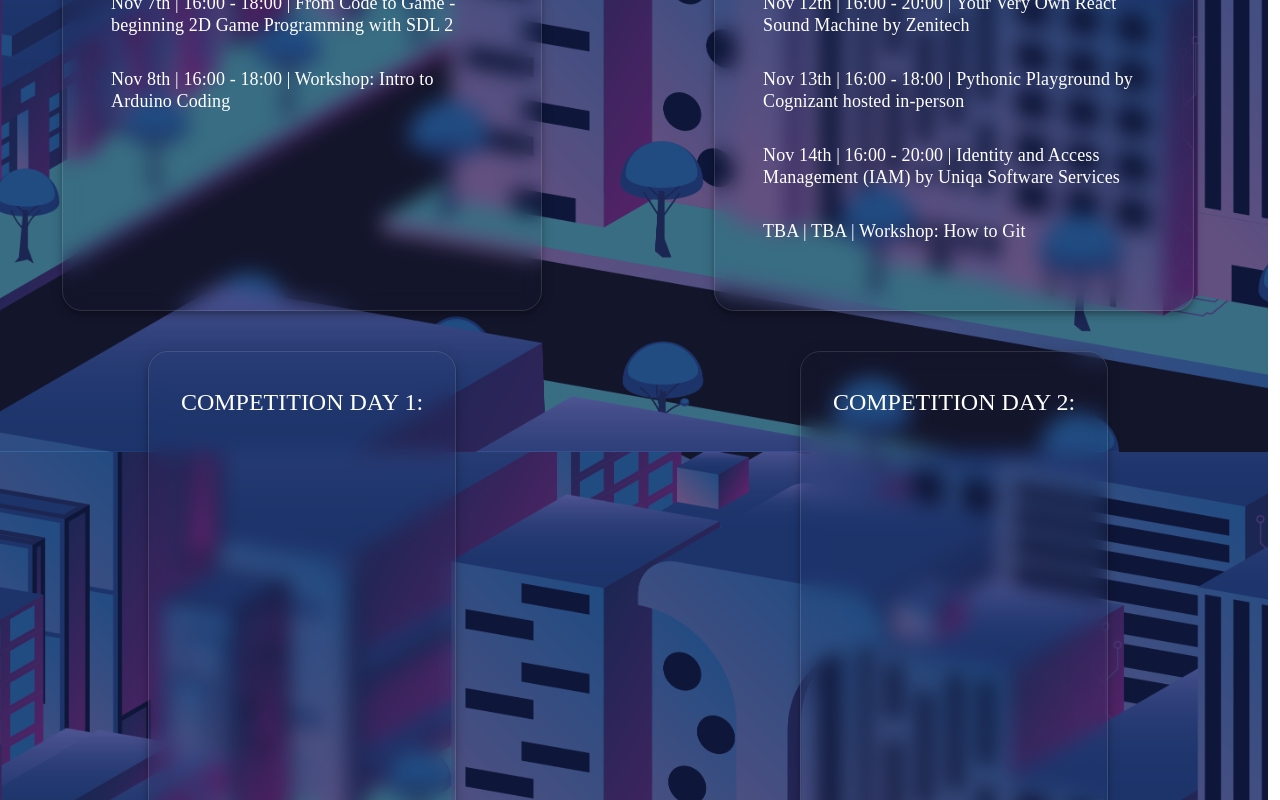
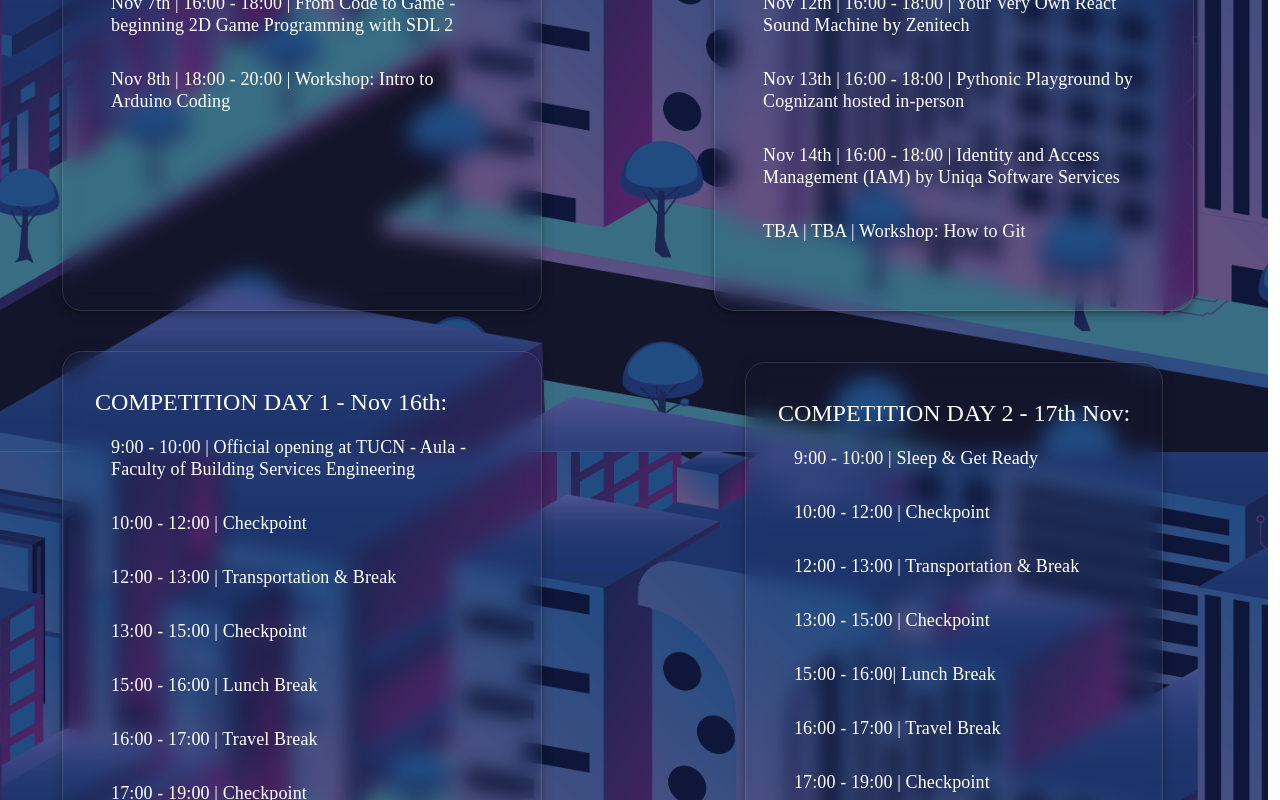
Before and after one commit to bestcluj/coderun-2024, a Vue app: page /schedule in a window 1280 px wide. Shown: the part 400-1200 px from the top of the page. Built offline with nearby package versions, Linux system fonts and the light colour scheme; a web font is replaced by a local one.

Commit message:
updated schedule info

```diff
--- a/src/views/schedule-view.vue
+++ b/src/views/schedule-view.vue
@@ -27,7 +27,7 @@
             beginning 2D Game Programming with SDL 2
           </v-card-text>
           <v-card-text class="font-mic">
-            Nov 8th | 16:00 - 18:00 | Workshop: Intro to Arduino Coding
+            Nov 8th | 18:00 - 20:00 | Workshop: Intro to Arduino Coding
           </v-card-text>
         </v-card>
       </v-col>
@@ -40,13 +40,13 @@
             Nov 11th | 16:00 - 18:00 | Django + Python for Web Development
           </v-card-text>
           <v-card-text class="font-mic">
-            Nov 12th | 16:00 - 20:00 | Your Very Own React Sound Machine by Zenitech
+            Nov 12th | 16:00 - 18:00 | Your Very Own React Sound Machine by Zenitech
           </v-card-text>
           <v-card-text class="font-mic">
             Nov 13th | 16:00 - 18:00 | Pythonic Playground by Cognizant hosted in-person
           </v-card-text>
           <v-card-text class="font-mic">
-            Nov 14th | 16:00 - 20:00 | Identity and Access Management (IAM) by Uniqa Software Services
+            Nov 14th | 16:00 - 18:00 | Identity and Access Management (IAM) by Uniqa Software Services
           </v-card-text>
           <v-card-text class="font-mic">
             TBA | TBA | Workshop: How to Git
@@ -59,14 +59,56 @@
       <v-col class="ma-2 align-center">
         <v-card outlined dark class="pa-8 elevation-5 font-faq question-glass-bg"
                 style="border-radius:20px; background-color:rgba(255,255,255, 0%);">
-          COMPETITION DAY 1:
+          COMPETITION DAY 1 - Nov 16th:
+          <v-card-text class="font-mic">
+            9:00 - 10:00 | Official opening at TUCN - Aula - Faculty of Building Services Engineering
+          </v-card-text>
+          <v-card-text class="font-mic">
+            10:00 - 12:00 | Checkpoint
+          </v-card-text>
+          <v-card-text class="font-mic">
+            12:00 - 13:00 | Transportation & Break
+          </v-card-text>
+          <v-card-text class="font-mic">
+            13:00 - 15:00 | Checkpoint
+          </v-card-text>
+          <v-card-text class="font-mic">
+            15:00 - 16:00 | Lunch Break
+          </v-card-text>
+          <v-card-text class="font-mic">
+            16:00 - 17:00 | Travel Break
+          </v-card-text>
+          <v-card-text class="font-mic">
+            17:00 - 19:00 | Checkpoint
+          </v-card-text>
         </v-card>
       </v-col>
 
       <v-col class="ma-2 align-center">
         <v-card outlined dark class="pa-8 elevation-5 font-faq question-glass-bg"
                 style="border-radius:20px; background-color:rgba(255,255,255, 0%);">
-          COMPETITION DAY 2:
+          COMPETITION DAY 2 - 17th Nov:
+          <v-card-text class="font-mic">
+            9:00 - 10:00 | Sleep & Get Ready
+          </v-card-text>
+          <v-card-text class="font-mic">
+            10:00 - 12:00 | Checkpoint
+          </v-card-text>
+          <v-card-text class="font-mic">
+            12:00 - 13:00 | Transportation & Break
+          </v-card-text>
+          <v-card-text class="font-mic">
+            13:00 - 15:00 | Checkpoint
+          </v-card-text>
+          <v-card-text class="font-mic">
+            15:00 - 16:00| Lunch Break
+          </v-card-text>
+          <v-card-text class="font-mic">
+            16:00 - 17:00 | Travel Break
+          </v-card-text>
+          <v-card-text class="font-mic">
+            17:00 - 19:00 | Checkpoint
+          </v-card-text>
         </v-card>
       </v-col>
     </v-row>
```
